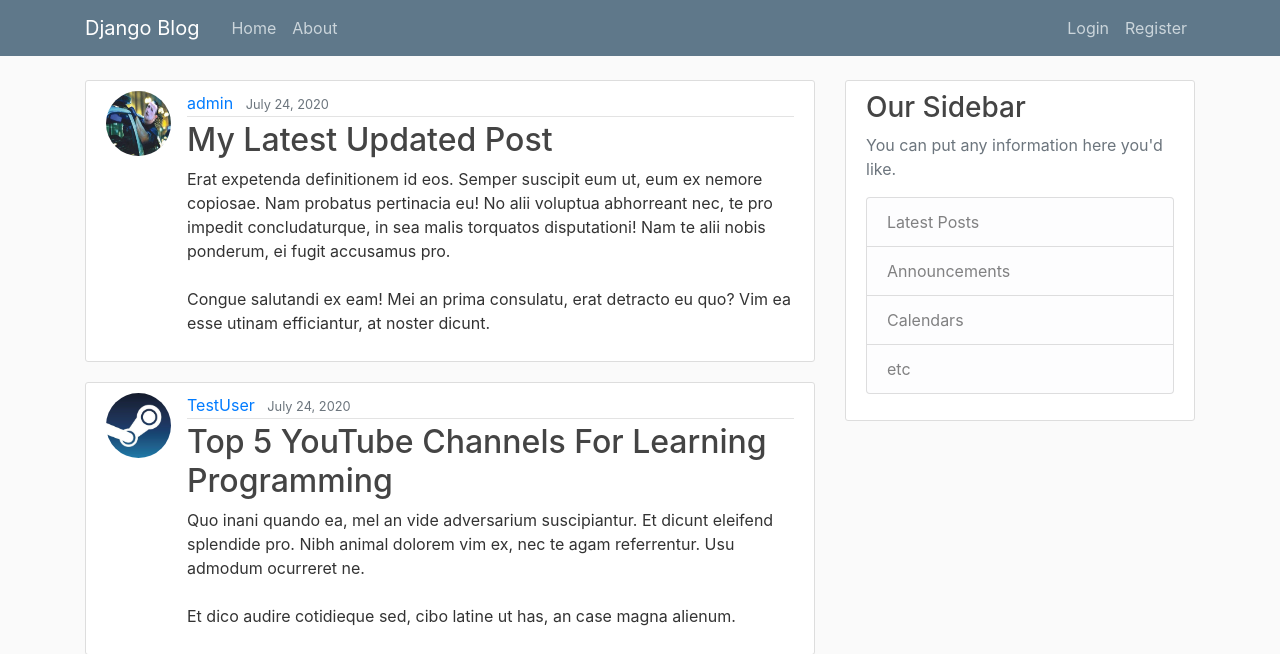
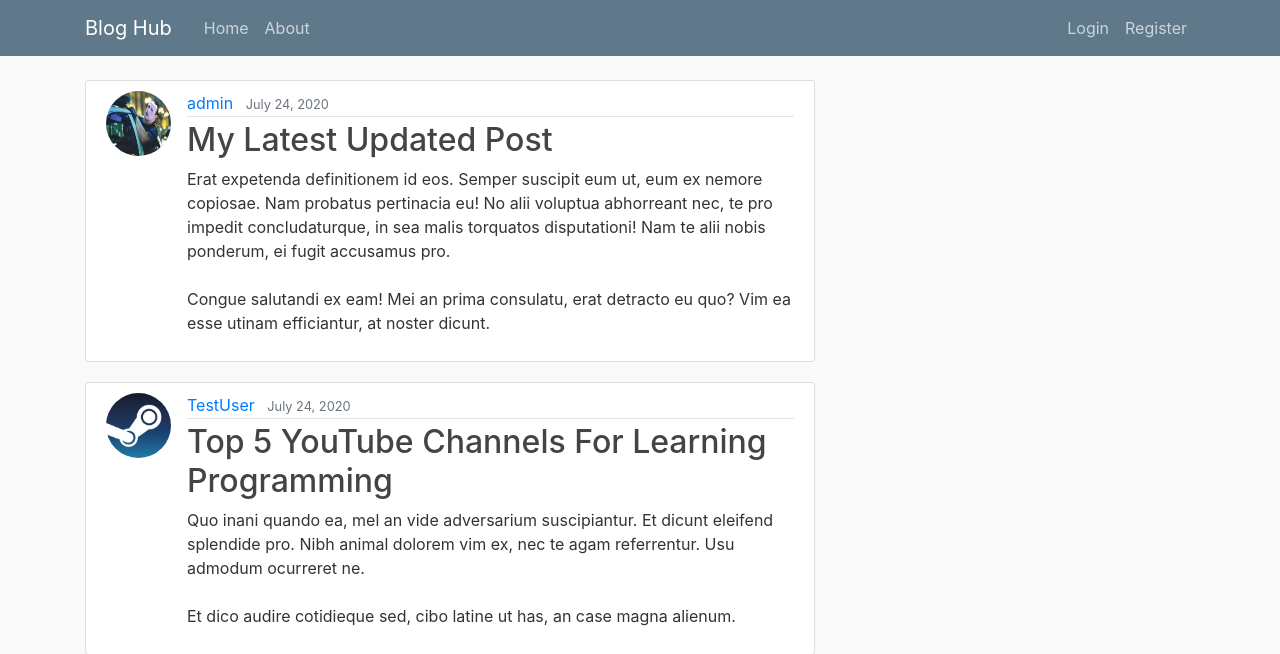
Before and after one commit to Ra1Namite/django_blog, a Django app: page / in a window 1280 px wide. Shown: the top 654 px of the page. Run offline with Django 3.2, Linux system fonts and the light colour scheme; data comes from the database, SQL or seed files in the repository; some libraries are stand-ins or nearby versions.

Commit message:
Update base.html

```diff
--- a/blog_site2/blog/templates/blog/base.html
+++ b/blog_site2/blog/templates/blog/base.html
@@ -13,16 +13,16 @@
     <link rel='stylesheet' type='text/css' href='{% static 'blog/main.css'%}'>
 
 	{%if title %}
-	    <title>Django Blog - {{title}}</title>
+	    <title>Blog Hub - {{title}}</title>
     {% else %}
-        <title>Django Blog</title>
+        <title>Blog Hub</title>
     {%endif%}
 </head>
 <body>
     <header class="site-header">
       <nav class="navbar navbar-expand-md navbar-dark bg-steel fixed-top">
         <div class="container">
-          <a class="navbar-brand mr-4" href="{% url 'blog-home'%}">Django Blog</a>
+          <a class="navbar-brand mr-4" href="{% url 'blog-home'%}">Blog Hub</a>
           <button class="navbar-toggler" type="button" data-toggle="collapse" data-target="#navbarToggle" aria-controls="navbarToggle" aria-expanded="false" aria-label="Toggle navigation">
           <span class="navbar-toggler-icon"></span>
           </button>
@@ -61,19 +61,7 @@
 
       {% block content %}{% endblock %}
     </div>
-    <div class="col-md-4">
-      <div class="content-section">
-        <h3>Our Sidebar</h3>
-        <p class='text-muted'>You can put any information here you'd like.
-          <ul class="list-group">
-            <li class="list-group-item list-group-item-light">Latest Posts</li>
-            <li class="list-group-item list-group-item-light">Announcements</li>
-            <li class="list-group-item list-group-item-light">Calendars</li>
-            <li class="list-group-item list-group-item-light">etc</li>
-          </ul>
-        </p>
-      </div>
-    </div>
+
   </div>
      <!-- Optional JavaScript -->
     <!-- jQuery first, then Popper.js, then Bootstrap JS -->
```
